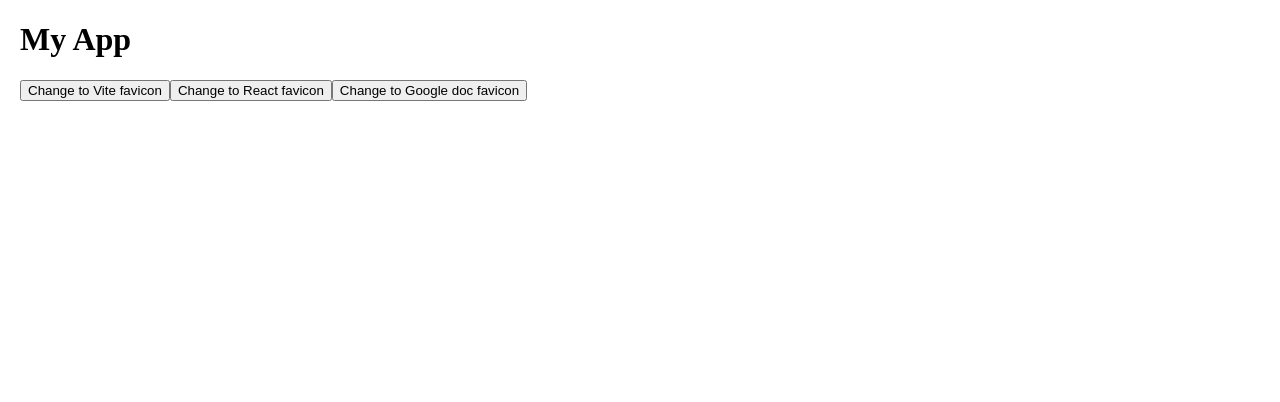
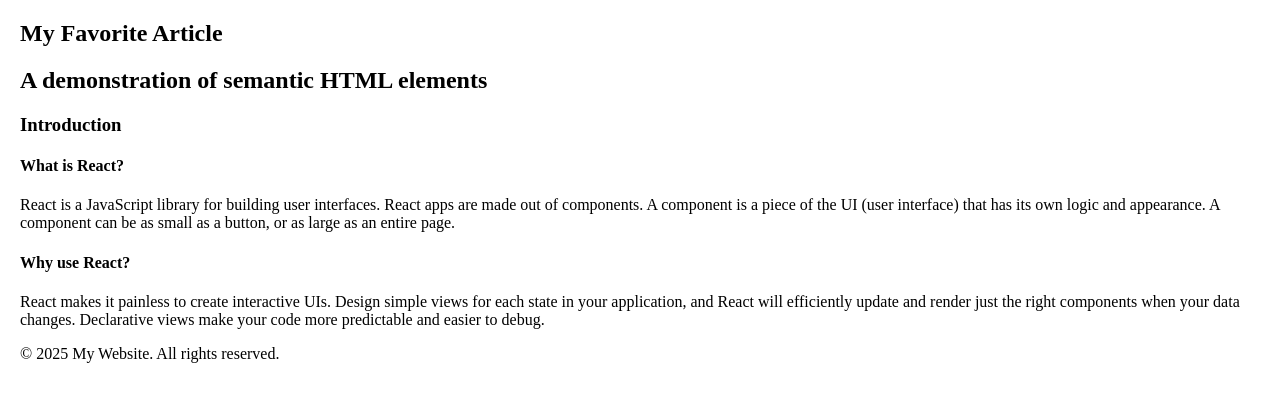
Before and after one commit to JenniferFuBook/react-interview, a React (Vite) app: page / in a window 1280 px wide. Shown: the top 402 px of the page. Built offline with nearby package versions, Linux system fonts and the light colour scheme.

Commit message:
Enable BlogPostExample

```diff
--- a/src/App.tsx
+++ b/src/App.tsx
@@ -27,7 +27,7 @@ import BlogPostExample from './use-cases/BlogPostExample';
 // import TanStackUseQueryExample from './use-cases/TanStackUseQueryExample';
 // import TanStackUseMutationExample from './use-cases/TanStackUseMutationExample';
 // import GraphQLExample from './use-cases/GraphQLExample';
-import FaviconExample from './use-cases/FaviconExample';
+// import FaviconExample from './use-cases/FaviconExample';
 
 function App() {
   return (
@@ -35,7 +35,7 @@ function App() {
       {/* <GlobalStyle /> */}
 
       {/* Chapter 2 examples */}
-      {/* <BlogPostExample /> */}
+      <BlogPostExample />
       {/* <CssSpecificityExample /> */}
       {/* <YouTubeApiExample /> */}
       {/* <DragAndDrop /> */}
@@ -67,7 +67,7 @@ function App() {
       {/* <TanStackUseQueryExample /> */}
       {/* <TanStackUseMutationExample /> */}
       {/* <GraphQLExample /> */}
-      <FaviconExample />
+      {/* <FaviconExample /> */}
     </>
   );
 }
```
